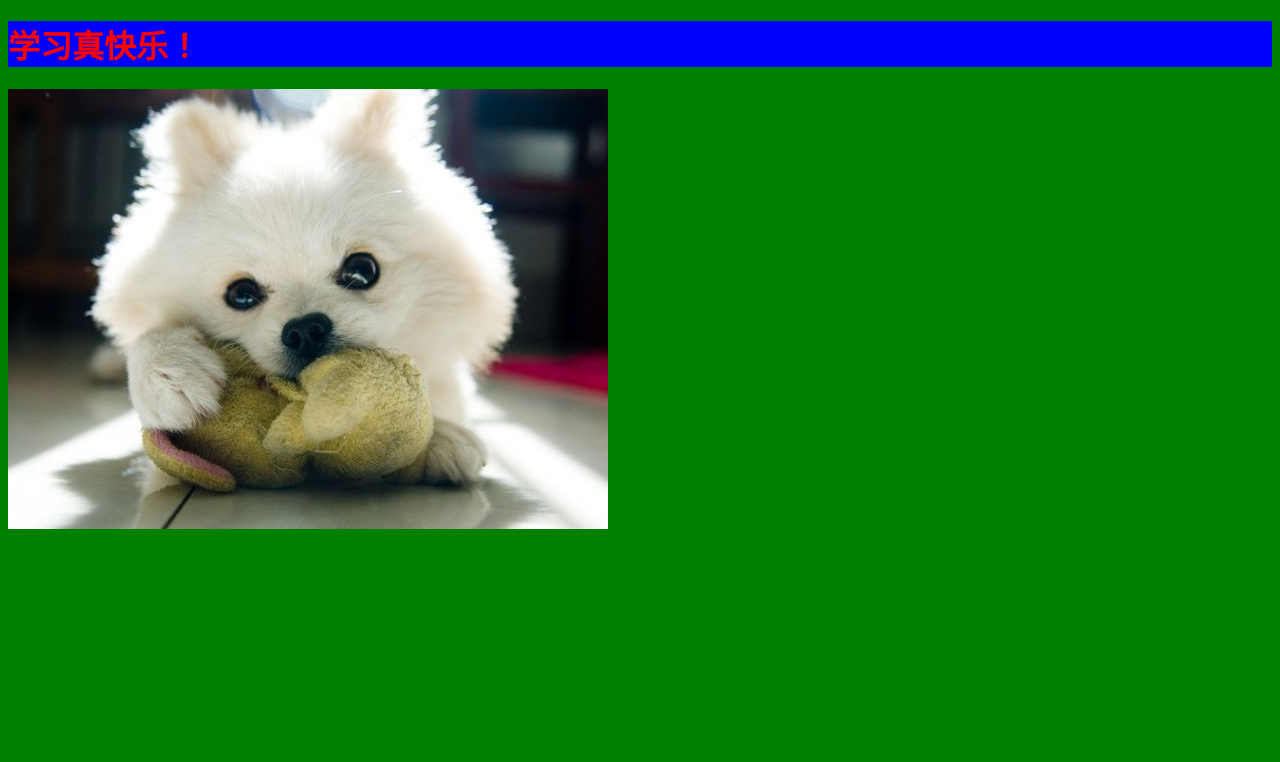
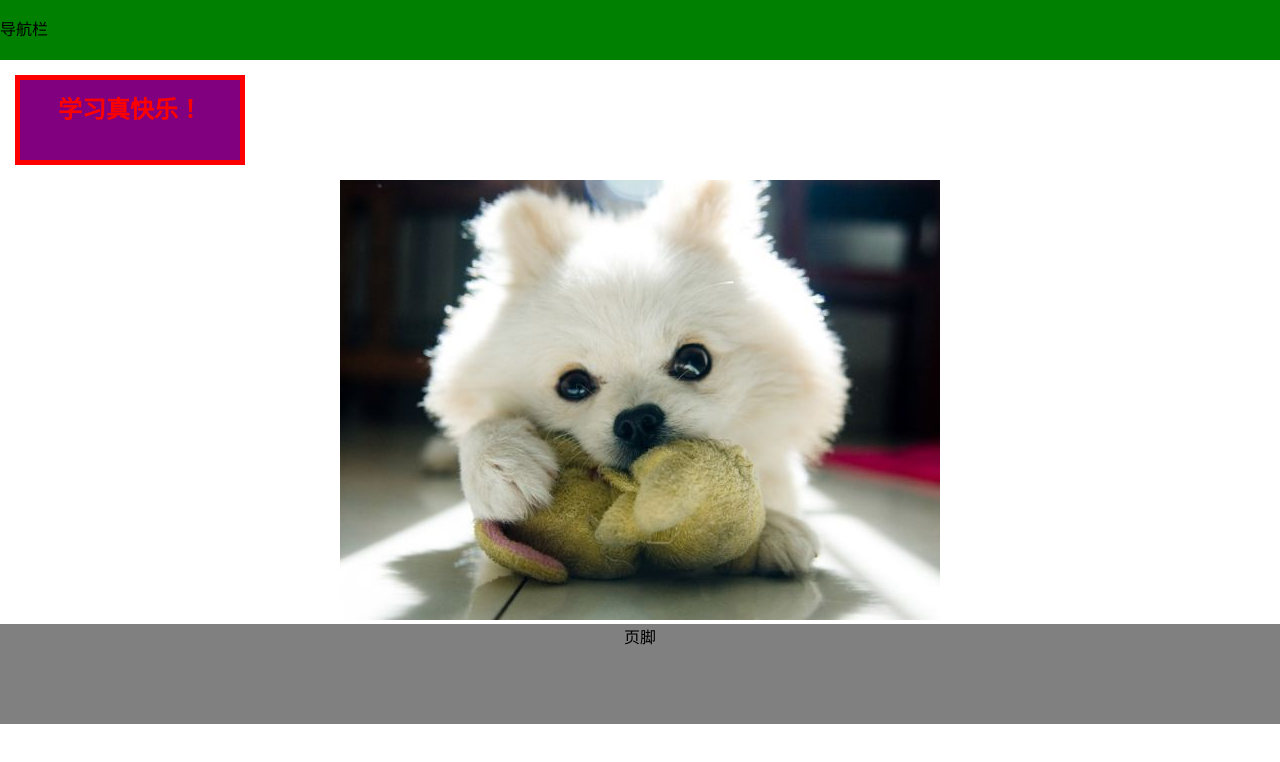
Before and after one commit to mechanic-Q/js-mac, a website: page static/index.html in a window 1280 px wide. Drawn offline with Linux system fonts and the light colour scheme.

Commit message:
丰富网站页面内容

```diff
--- a/static/index.css
+++ b/static/index.css
@@ -1,3 +1,6 @@
 body {
-    background-color: green
+    background-color: #fff;
+    text-align: center;
+    padding: 0;
+    margin: 0;
 }
--- a/static/index.html
+++ b/static/index.html
@@ -2,17 +2,31 @@
 <html>
     <head>
         <style>
-        h1 {
-            background-color: blue
+        .nav-wrap {
+            background: green;
+            height: 60px;
+            line-height: 60px;
+            text-align: left;
+        }
+            h1 {
+            width: 200px;
+            height: 60px;
+            border: 5px solid red;
+            margin: 15px;
+            padding: 10px;
+            background: purple;
         }
         </style>
         <link href="index.css" rel="stylesheet">
         <meta charset="utf-8">
-        <title>学习koa
-        </title>
+        <title>易编科技--让学习有用的编程更容易！</title>
     </head>
     <body>
-        <h1 style="color: red">学习真快乐！</h1>
-        <img src="skills.jpg" alt="前端技能图">
+        <header class="nav-wrap">导航栏</header>
+        <section>
+            <h1 style="color: red">学习真快乐！</h1>
+            <img src="skills.jpg" alt="前端技能图">
+        </section>
+        <footer style="background: grey; height: 100px;">页脚</footer>
     </body>
 </html>
```
